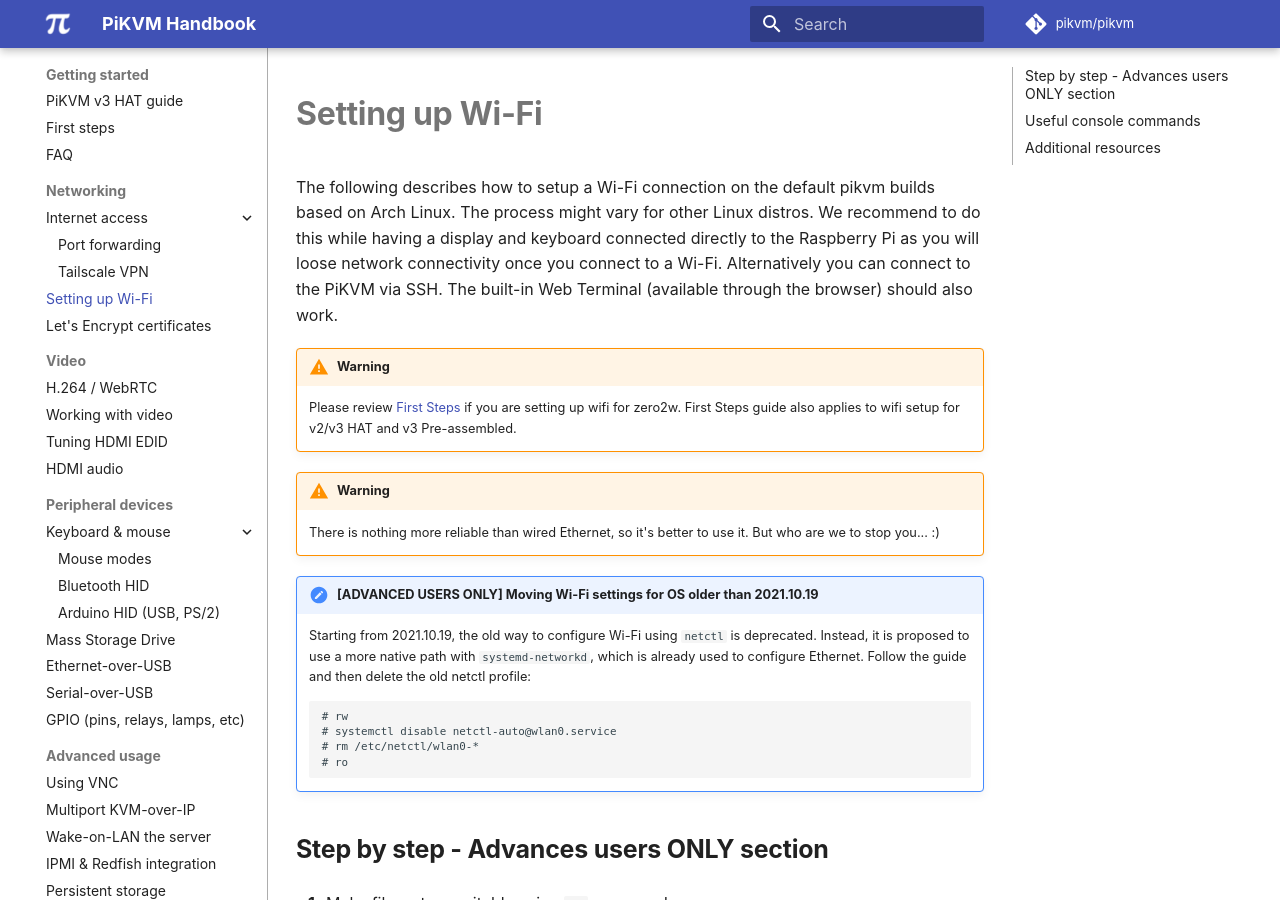
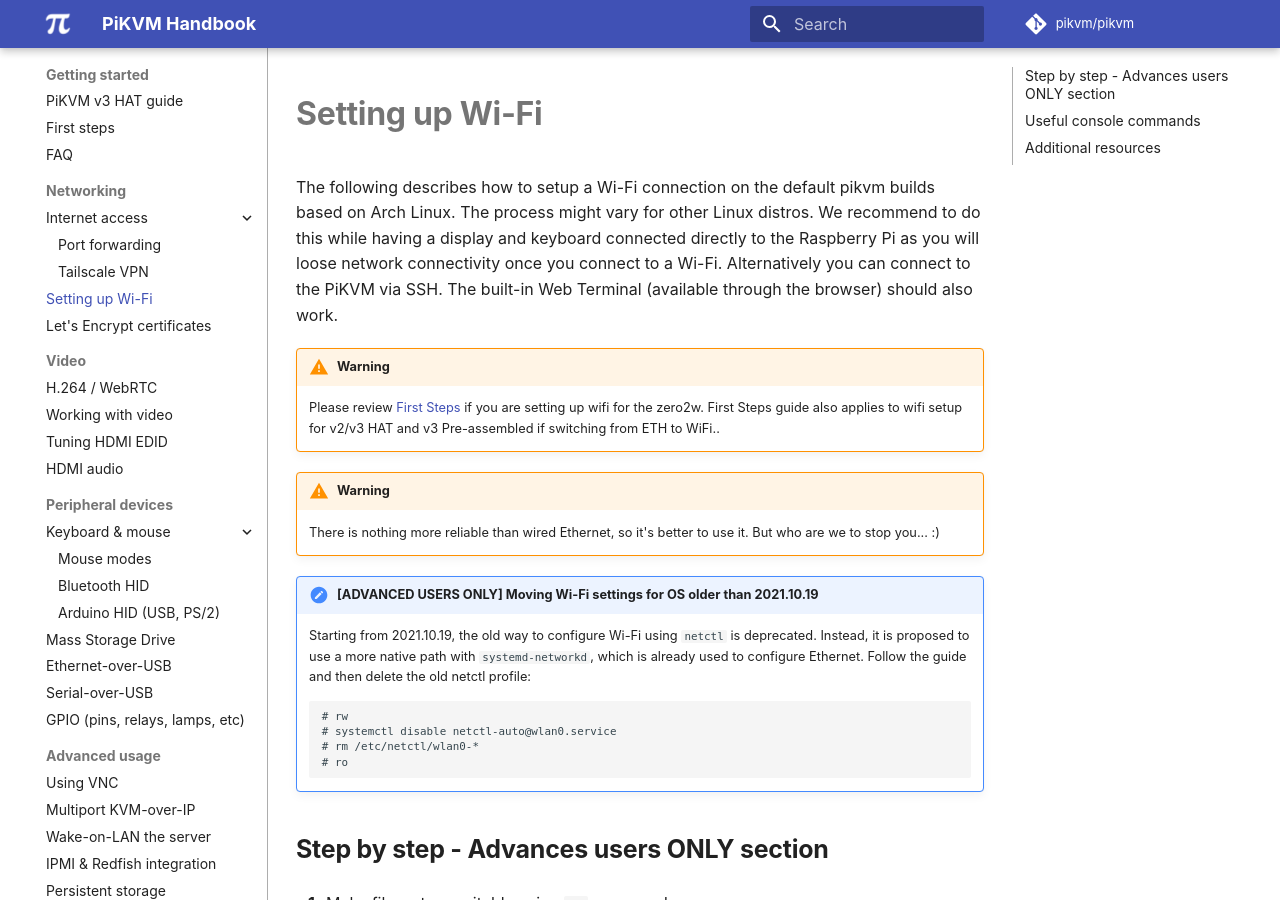
Before and after one commit to pikvm/pikvm, an MkDocs documentation site: the page built from docs/wifi.md, in a window 1280 px wide and 900 px high. Built offline with MkDocs 1.6.1 and Material for MkDocs 9.7.7, drawn with Linux system fonts in a browser that asks for light colours; some web fonts are replaced; comment, search, counter and statistics services are not loaded.

Commit message:
Update wifi.md

```diff
--- a/docs/wifi.md
+++ b/docs/wifi.md
@@ -6,7 +6,7 @@
 Alternatively you can connect to the PiKVM via SSH. The built-in Web Terminal (available through the browser) should also work.
 
 !!! warning
-    Please review [First Steps](first_steps.md) if you are setting up wifi for zero2w. First Steps guide also applies to wifi setup for v2/v3 HAT and v3 Pre-assembled.
+    Please review [First Steps](first_steps.md) if you are setting up wifi for the zero2w. First Steps guide also applies to wifi setup for v2/v3 HAT and v3 Pre-assembled if switching from ETH to WiFi..
 
 !!! warning
     There is nothing more reliable than wired Ethernet, so it's better to use it. But who are we to stop you... :)
```
